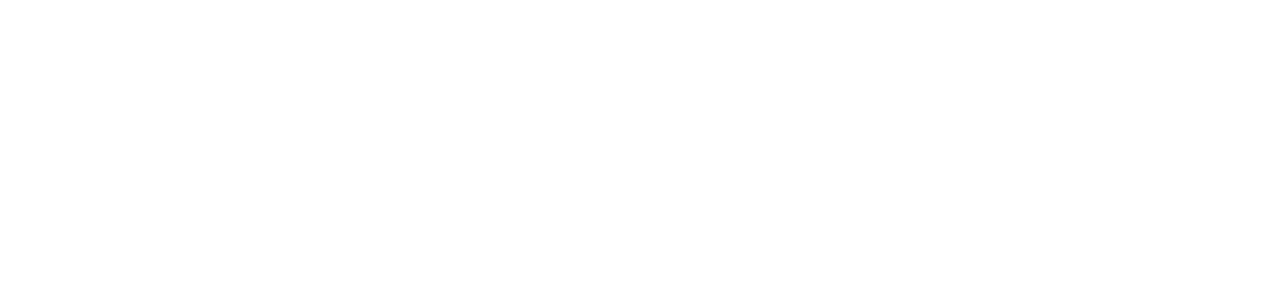
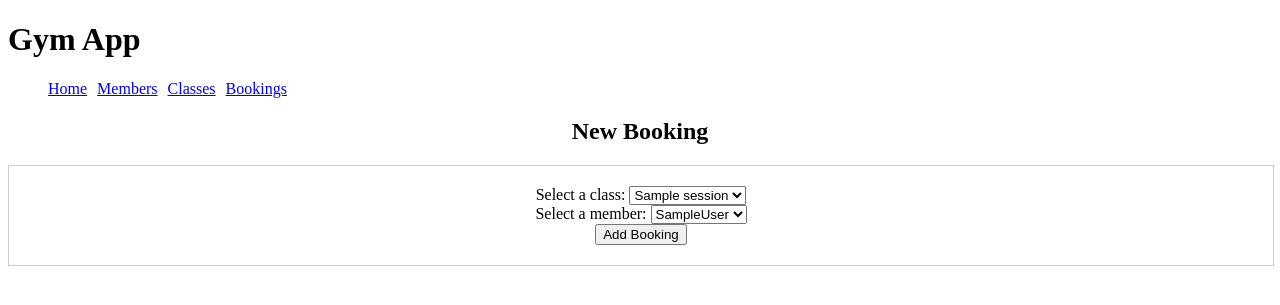
Before and after one commit to DerekBracken/gym_project, a Flask app: page /bookings/new in a window 1280 px wide. Before the commit the part shown is empty. Shown: the top 305 px of the page. Run offline with Flask 2, Linux system fonts and the light colour scheme; a database or web service that is not in the repository returns one stand-in record (values such as "Sample title"); some libraries are stand-ins or nearby versions.

Commit message:
added booking new page

```diff
--- a/gym_app/models/member.py
+++ b/gym_app/models/member.py
@@ -5,3 +5,6 @@ class Member:
         self.last_name = last_name
         self.premium = premium
         self.id = id
+
+    def full_name(self):
+        self.full_name = self.full_name + " " + self.last_name
--- a/gym_app/templates/base.html
+++ b/gym_app/templates/base.html
@@ -15,7 +15,7 @@
                 <li><a href="/">Home</a></li>
                 <li><a href="/members">Members</a></li>
                 <li><a href="/sessions">Classes</a></li>
-                <li><a href="/bookings">Bookings</a></li>
+                <li><a href="/bookings/new">Bookings</a></li>
             </ul>
         </nav>
     </header>
--- a/gym_app/templates/bookings/new.html
+++ b/gym_app/templates/bookings/new.html
@@ -0,0 +1,31 @@
+{% extends "base.html" %}
+{% block content %}
+
+<h2>New Booking</h2>
+
+<div class="div-format">
+    <form action="/bookings" method="POST">
+        <label for="session">Select a class:</label>
+        <select name="session_id" id="session">
+          {% for session in sessions %}
+          <option value="{{ session.id }}">{{ session.name }}</option>
+          {% endfor %}
+        </select>
+
+        <br>
+
+        <label for="member">Select a member:</label>
+        <select name="member_id" id="member">
+          {% for member in members %}
+          <option value="{{ member.id }}">{{ member.first_name }}{{ member.last_name }}</option>
+          {% endfor %}
+        </select>
+
+        <br>
+        <input type="submit" value="Add Booking">
+    </form>
+</div>
+
+
+
+{% endblock %}
--- a/gym_app/templates/members/edit.html
+++ b/gym_app/templates/members/edit.html
@@ -1,7 +1,7 @@
 {% extends "base.html" %}
 {% block content %}
 
-<h2>Member</h2>
+<h2>Update Member</h2>
 <div class="div-format">
     <form>
             <label for="first_name">First Name:</label>
--- a/gym_app/templates/sessions/edit.html
+++ b/gym_app/templates/sessions/edit.html
@@ -7,12 +7,16 @@
     <div>
         <label for="name">Name:</label>
         <input type="text" id="name" name="name" value="{{ session.name }}">
+        <br>
         <label for="description">Description:</label>
         <input type="text" id="description" name="description" value="{{ session.description }}">
+        <br>
         <label for="time">Time:</label>
         <input type="text" id="time" name="time" value="{{ session.time }}">
+        <br>
         <label for="day">Day:</label>
         <input type="text" id="day" name="day" value="{{ session.day }}">
+        <br>
         <label for="capacity">Capacity:</label>
         <input type="text" id="capacity" name="capacity" value="{{ session.capacity }}">
     </div>
```
